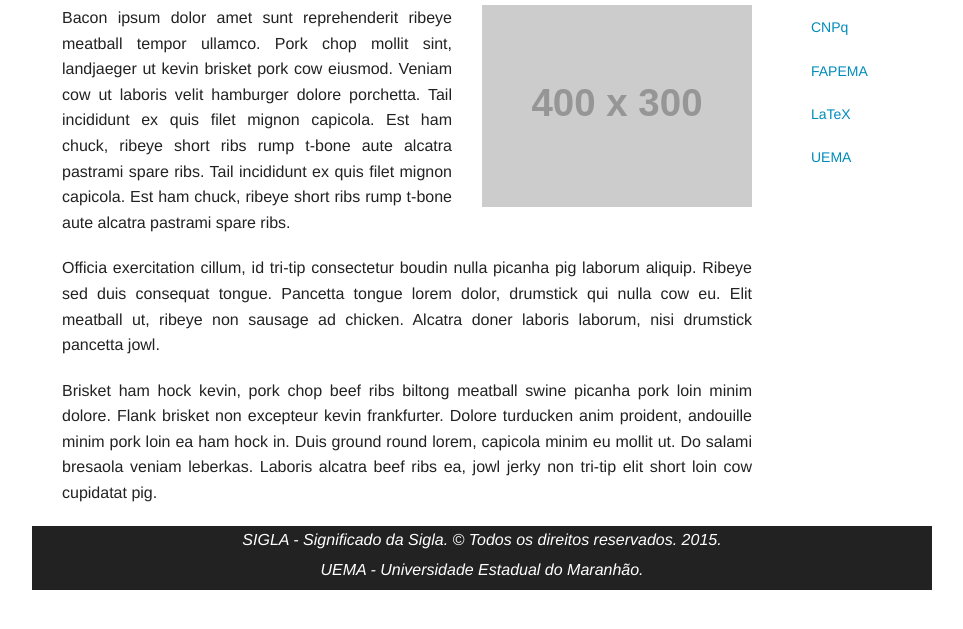
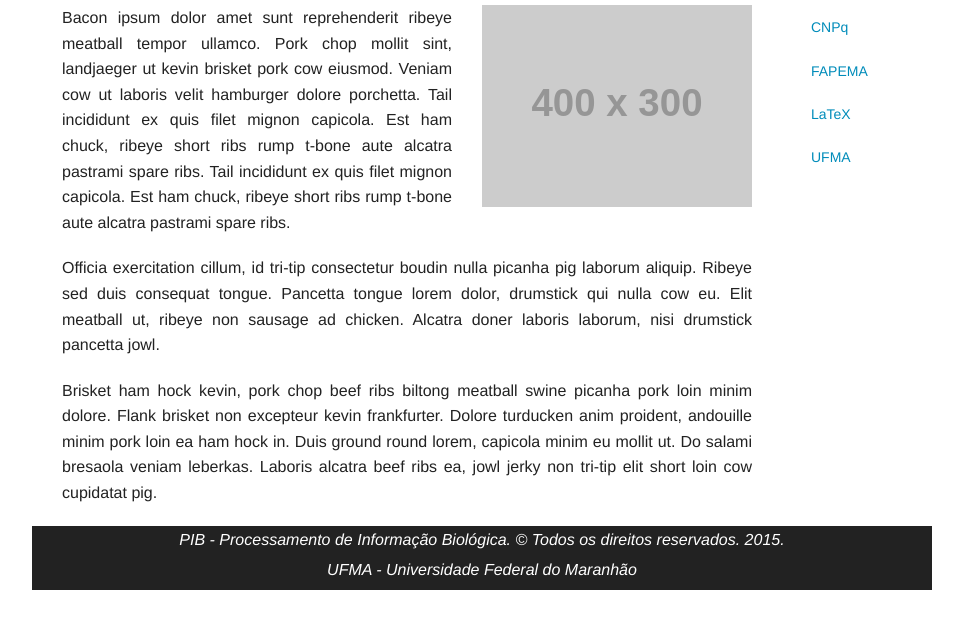
Before and after one commit to tiag0santana/laboratorio, a plain HTML site: page index.html in a window 1280 px wide. Shown: the part 103-732 px from the top of the page, without its empty margins (158-1121 px from the left). Drawn offline with Linux system fonts and the light colour scheme; placeholder pictures from the web are drawn by us.

Commit message:
Alterações no footer e título das páginas

```diff
--- a/index.html
+++ b/index.html
@@ -6,7 +6,7 @@
 
         <meta charset="utf-8" />
         <meta name="viewport" content="width=device-width, initial-scale=1.0">
-        <title>Título do Site</title>
+        <title>PIB - Processamento de Informação Biológica</title>
 
         <!-- CSS -->
         <link rel="stylesheet" href="css/normalize.css">
@@ -107,7 +107,7 @@
                         <li role="menuitem"><a href="#">CNPq</a></li>
                         <li role="menuitem"><a href="#">FAPEMA</a></li>
                         <li role="menuitem"><a href="#">LaTeX</a></li>
-                        <li role="menuitem"><a href="#">UEMA</a></li>
+                        <li role="menuitem"><a href="#">UFMA</a></li>
                     </ul>
                 </div>
 
@@ -115,8 +115,8 @@
 
             <!-- Footer -->
             <footer class="row" id="footer">
-                <p class="subheader text-center fixP"><em>SIGLA - Significado da Sigla. © Todos os direitos reservados. 2015.</em></p>
-                <p class="subheader text-center fixP"><em>UEMA - Universidade Estadual do Maranhão.</em></p>
+                <p class="subheader text-center fixP"><em>PIB - Processamento de Informação Biológica. © Todos os direitos reservados. 2015.</em></p>
+                <p class="subheader text-center fixP"><em>UFMA - Universidade Federal do Maranhão</em></p>
             </footer>
 
 
```
Also changed, not shown: alumni.html (+3 -3 lines), conferencias.html (+3 -3 lines), contatos.html (+3 -3 lines), dissertacoes.html (+3 -3 lines), estudantes.html (+3 -3 lines), professores.html (+3 -3 lines), revistas.html (+3 -3 lines).
